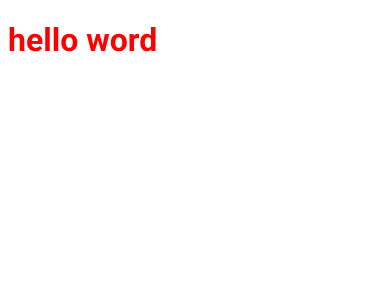
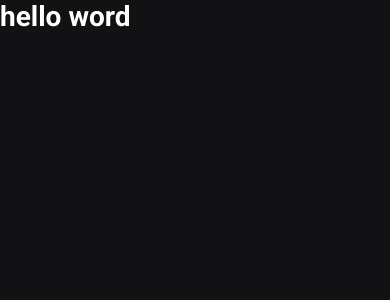
Before and after one commit to andersonzeroone/igNews, a Next.js app: page / in a window 390 px wide. Shown: the top 300 px of the page. Built offline with nearby package versions, Linux system fonts and the light colour scheme.

Commit message:
add styles global

```diff
--- a/src/pages/_app.tsx
+++ b/src/pages/_app.tsx
@@ -1,4 +1,6 @@
 import { AppProps } from 'next/app'
+
+import '../styles/global.scss'
 
 function MyApp({ Component, pageProps }: AppProps) {
   return <Component {...pageProps} />
--- a/src/pages/_document.tsx
+++ b/src/pages/_document.tsx
@@ -6,9 +6,9 @@
       <Html>
         <Head>
           <link rel="preconnect" href="https://fonts.googleapis.com" />
-          <link rel="preconnect" href="https://fonts.gstatic.com" crossOrigin />
+          <link rel="preconnect" href="https://fonts.gstatic.com" />
           <link href="https://fonts.googleapis.com/css2?family=Mulish:wght@400;500;600;700;800&family=Roboto:wght@400;700;900&display=swap" rel="stylesheet" />
-          <title>ig.news</title>
+
         </Head>
         <body>
           <Main />
--- a/src/pages/index.tsx
+++ b/src/pages/index.tsx
@@ -1,8 +1,17 @@
-
-import styles from '../styles/home.module.scss';
+import Head from 'next/head';
 
 export default function Home() {
   return (
-    <h1 className={styles.title}>hello word</h1>
+    <>
+      <Head>
+        <title>igNews</title>
+      </Head>
+      <h1 >
+
+        hello word
+
+      </h1>
+    </>
+
   )
 }
--- /dev/null
+++ b/src/styles/global.scss
@@ -0,0 +1,55 @@
+* {
+  margin: 0;
+  padding: 0;
+  box-sizing: border-box;
+}
+
+:root {
+  --white: #FFFFFF;
+
+  --gray-100: #e1e1e6;
+  --gray-300: #a8a8b3;
+  --gray-900: #121214;
+
+  --cyan-500: #61dafb;
+
+  --yellow-500: #eba417;
+
+}
+
+
+@media(max-width: 1080px) {
+  html {
+    font-size: 93.75%;
+  }
+}
+
+
+@media(max-width: 720px) {
+  html {
+    font-size: 87.5%;
+  }
+}
+
+body {
+  background: var(--gray-900);
+  color: var(--white);
+
+}
+
+body,
+input,
+textarea,
+select,
+button {
+  font: 400 1rem "Roboto", sans-serif;
+}
+
+button {
+  cursor: pointer;
+}
+
+a {
+  color: inherit;
+  text-decoration: none;
+}
--- a/src/styles/home.module.scss
+++ /dev/null
@@ -1,4 +0,0 @@
-.title {
-  color: red;
-  font-family: 'roboto';
-}
```
